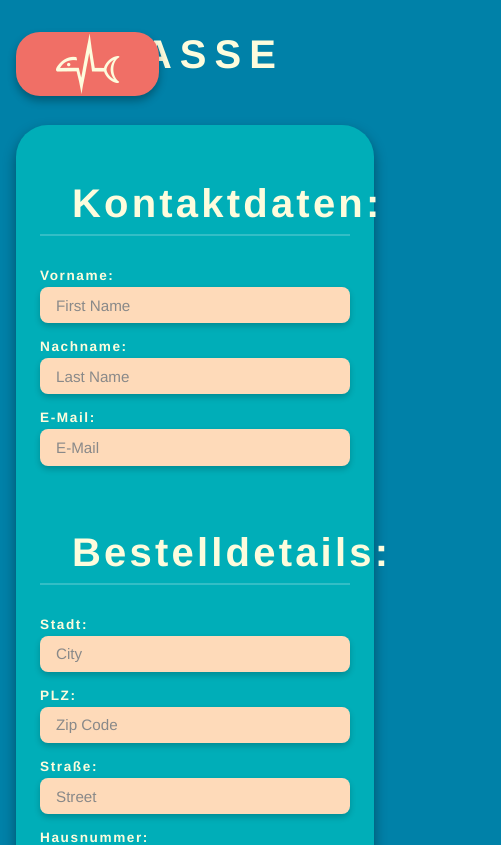
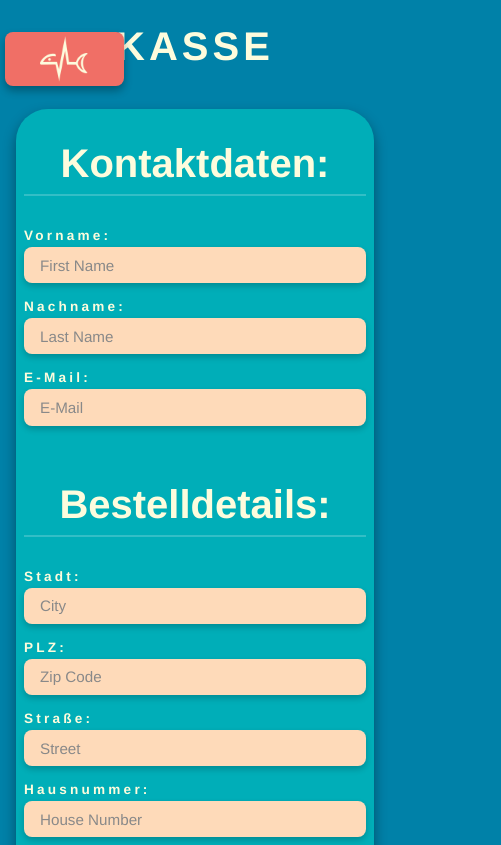
Before and after one commit to fes-wiesbaden/iot-aqualifeline, a React (Vite) app in the folder Frontend/: page /iot-aqualifeline/checkout in a window 390 px wide. Shown: the top 845 px of the page, 501 px wide, since content can reach past the window. Built offline with nearby package versions, Linux system fonts and the light colour scheme.

Commit message:
impressum, kasse, shop, logo angepasst

```diff
--- a/Frontend/src/Checkout.jsx
+++ b/Frontend/src/Checkout.jsx
@@ -115,7 +115,7 @@ function Checkout({ shoppingCart, setShoppingCart }) {
                 {shoppingCart.map((product, index) =>
                   itemTemplate(product, index),
                 )}
-                <h2 className="total">GESAMT: {totalCost} €</h2>
+                <h2 className="total">Gesamt: {totalCost} €</h2>
               </div>
               <Button
                 icon="pi pi-shopping-cart"
--- a/Frontend/src/Legal.jsx
+++ b/Frontend/src/Legal.jsx
@@ -20,7 +20,9 @@ function Legal() {
         <h3>E-Mail:</h3>
         <p>aqualifeline@fish.de</p>
         <h3>Tel.:</h3>
-        <p>0611 123123</p>
+        <p>+49 (611) 246-2116</p>
+        <h3>Hotline</h3>
+        <p>0800 2116 800</p>
         <h2>HINWEIS:</h2>
         <p>
           Dies ist ein nicht-kommerzielles Schulprojekt. Die Inhalte dienen
--- a/Frontend/src/css/Checkout.css
+++ b/Frontend/src/css/Checkout.css
@@ -77,8 +77,6 @@
   flex: 1;
   min-width: 20rem;
 }
-
-
 .total {
   margin-top: 1.5rem;
   font-size: 2rem !important;
@@ -102,3 +100,107 @@
     min-width: unset;
   }
 }
+
+@media (max-width: 480px) {
+#container {
+  background-color: var(--cerulean);
+  min-height: 100vh;
+}
+
+.checkoutContainer {
+  background-color: var(--cerulean);
+  min-height: 100vh;
+  padding: 2rem 6rem 4rem 6rem;
+  box-sizing: border-box;
+}
+
+.checkoutInnerContainer {
+  display: flex;
+  flex-direction: row;
+  justify-content: center;
+  gap: 3rem;
+  background-color: var(--tropical-teal);
+  border-radius: 2rem;
+  padding: 3rem;
+  box-shadow: 0rem 0.4rem 0.8rem rgb(0, 0, 0, 0.4);
+}
+
+.checkoutInnerContainer h1 {
+  font-size: 1.5rem;
+  letter-spacing: 0rem;
+  color: var(--light-yellow);
+  margin: 0 0 1rem 0;
+  padding-bottom: 0.5rem;
+  border-bottom: 2px solid rgba(255, 255, 255, 0.2);
+}
+
+.checkoutInnerContainer h2 {
+  font-size: 0.85rem;
+  letter-spacing: 0.2rem;
+  color: var(--light-yellow);
+  margin: 1rem 0 0.25rem 0;
+  font-weight: bold;
+}
+
+.shipping {
+  display: flex;
+  flex-direction: column;
+  flex: 1;
+}
+
+.credentials, .deliveryDetails {
+  display: flex;
+  flex-direction: column;
+  margin-bottom: 2rem;
+}
+
+.credentials input, .deliveryDetails input {
+  padding: 0.6rem 1rem;
+  border-radius: 0.5rem;
+  border: none;
+  background-color: var(--soft-apricot);
+  color: #333;
+  font-size: 0.95rem;
+  outline: none;
+  transition: 0.2s ease;
+  box-shadow: 0rem 0.2rem 0.4rem rgb(0, 0, 0, 0.2);
+}
+
+.credentials input:focus, .deliveryDetails input:focus {
+  background-color: var(--light-yellow);
+  box-shadow: 0rem 0.2rem 0.6rem rgb(0, 0, 0, 0.3);
+}
+
+.checkoutContainer input::placeholder {
+    color: rgb(137, 137, 137);
+}
+
+.summary h1{
+  margin-top: -2rem;
+  font-size: 2rem !important;
+  display: flex;
+  flex-direction: column;
+  flex: 1;
+  min-width: unset;
+  letter-spacing: 0rem;
+  padding: 0 2rem 0 0;
+}
+
+.total{
+  margin-top: 1.5rem;
+  font-size: 1.5rem !important;
+  letter-spacing: 0rem;
+  color: var(--light-yellow);
+  border-top: 2px solid rgba(255, 255, 255, 0.2);
+  }
+
+  .checkoutContainer {
+    padding: 1rem;
+  }
+
+  .checkoutInnerContainer {
+    flex-direction: column;
+    padding: 0.5rem;
+    gap: 1.5rem;
+  }
+}
--- a/Frontend/src/css/HomeButton.css
+++ b/Frontend/src/css/HomeButton.css
@@ -77,19 +77,80 @@ img {
 
 @media (max-width: 480px) {
 .homeWrapper {
+  position: fixed;
   top: 2rem;
-    left: 1rem;
-    margin: 0 1rem 1rem 0;
+  left: 0.3rem;
+  z-index: 800;
+  padding:0.2rem;
+  background-color: var(--vibrant-coral);
+  border-radius: 0.5rem;
+  box-shadow: 0rem 0.3rem 0.5rem rgb(0, 0, 0, 0.3);
+  overflow: hidden;
+  transition: 0.3s ease;
 }
 
 .home {
-    min-width: 5rem;
-    height: 4rem;
-    padding: 1rem;
-    font-size: 2rem;
+  display: flex;
+  min-width: 1rem;
+  height: 3rem;
+  justify-content: center;
+  align-items: center;
+  text-align: center;
+  gap: 0.5rem;
+  background-color: transparent;
+  border: none;
+  color: white;
+  padding: 0rem 0rem;
+  font-size: 1rem;
+  width: 100%;
+  cursor: pointer;
+  transition: 0.2s ease;
+}
+
+.home:hover {
+  background-color: var(--bright-coral);
+}
+
+.subButtons {
+  max-height: 0;
+  overflow: hidden;
+  transition: max-height 0.3s ease;
+}
+
+.homeWrapper.expanded .subButtons {
+  max-height: 10rem;
+}
+
+.subHomeButton {
+  display: flex;
+  align-items: center;
+  gap: 0rem;
+  width: 100%;
+  padding: 0.8rem;
+  justify-content: center;
+  text-align: center;
+  background-color: var(--tropical-teal);
+  border: none;
+  border-top: 1px solid rgba(255,255,255,0.2);
+  color: white;
+  font-size: 1rem;
+  cursor: pointer;
+  transition: 0.2s ease;
+}
+
+.subHomeButton:hover {
+  background-color: var(--cerulean);
+}
+
+.close {
+  background-color: var(--vibrant-coral);
+}
+
+.close:hover {
+  background-color: var(--bright-coral);
 }
 
 img {
-    max-width: 4rem;
+  max-width: 3rem;
 }
 }
--- a/Frontend/src/css/Legal.css
+++ b/Frontend/src/css/Legal.css
@@ -37,3 +37,39 @@
 
 .datenschutz {
 }
+
+
+@media (max-width: 480px) {
+
+  .impressum,
+  .agb,
+  .datenschutz {
+    color: var(--light-yellow);
+    margin: 0 1rem;
+  }
+
+  .impressum p,
+  .agb p,
+  .datenschutz p {
+    font-size: 1rem;
+    line-height: 1.5;
+  }
+
+  .impressum h1,
+  .agb h1,
+  .datenschutz h1 {
+    font-size: 2rem;
+    color: var(--vibrant-coral);
+    text-shadow: 0rem 0.3rem 0.5rem rgba(0, 0, 0, 0.5);
+}
+
+  .impressum h2,
+  .agb h2,
+  .datenschutz h2 {
+    font-size: 1.4rem;
+  }
+
+  .impressum h3 {
+    font-size: 1.2rem;
+  }
+}
--- a/Frontend/src/css/Login.css
+++ b/Frontend/src/css/Login.css
@@ -141,8 +141,17 @@
 
 @media (max-width: 480px) {
   .login {
-    padding: 1rem;
-    box-sizing: border-box;
+  display: flex;
+  flex-direction: column;
+  align-items: center;
+  position: relative;
+  justify-content: center;
+  width: 100%;
+  height: 60vh;
+  font-size: 3rem;
+  background-color: var(--tropical-teal);
+  padding: 1rem;
+  box-sizing: border-box;
   }
 
   .default-input {
--- a/Frontend/src/css/Shop.css
+++ b/Frontend/src/css/Shop.css
@@ -96,8 +96,8 @@
   display: flex;
   flex-direction: column;
   align-items: center;
-  padding: 2rem 0;
-  gap: 1.5rem;
+  padding: 1rem 0;
+  gap: 0.5rem;
 }
 
 .product-wrap {
@@ -106,16 +106,16 @@
   align-items: center;
   width: 80%;
   background-color: var(--light-yellow);
-  border-radius: 1rem;
-  padding: 0rem;
-  gap: 1rem;
+  border-radius: 3rem;
+  padding: 0;
+  gap: 0.5rem;
   box-shadow: 0rem 0.4rem 0.8rem rgb(0, 0, 0, 0.7);
 }
 
 .prod-img {
-  min-width: 16rem;
+  min-width: 13rem;
   height: 9rem;
-  object-fit: cover;
+  object-fit: fill;
   border-radius: 0.5rem;
   margin: 2rem 1rem 1rem 1rem;
   flex-shrink: 0;
--- a/Frontend/src/css/ShoppingCart.css
+++ b/Frontend/src/css/ShoppingCart.css
@@ -52,8 +52,7 @@
   font-size: 2rem;
   left: 0.5rem;
   padding: 1rem;
-}}
-
+}
 
 .shopping-cart {
   z-index: 750;
@@ -165,3 +164,4 @@
   font-weight: bold;
   text-align: center;
 }
+}
--- a/Frontend/src/css/SystemView.css
+++ b/Frontend/src/css/SystemView.css
@@ -221,3 +221,73 @@ h1 {
 .p-tooltip.p-tooltip-active {
   transform: translateY(0);
 }
+
+@media (max-width: 480px) {
+
+  h1 {
+    font-size: 2rem;
+    padding: 1.5rem 0.5rem;
+    letter-spacing: 0.25rem;
+  }
+
+  .chart-group {
+    width: 85vw;
+    min-height: 35vh;
+    padding: 1rem;
+    margin-bottom: 2rem;
+  }
+
+  .chart-extras {
+    width: 85vw;
+    flex-direction: column;
+    gap: 1rem;
+    margin-top: 1rem;
+  }
+
+  .calendar-wrapper {
+    margin: 0;
+    width: 100%;
+  }
+
+  .calendar-wrapper .p-calendar {
+    width: 100%;
+  }
+
+  .calendar-wrapper .p-calendar .p-inputtext {
+    min-width: unset;
+    width: 100%;
+  }
+
+  .refresh-chart-data {
+    margin: 0;
+    width: 2.8rem;
+    height: 2.8rem;
+    align-self: center;
+  }
+
+  .dialog-wrapper {
+    width: 85vw;
+    padding: 1.5rem;
+  }
+
+  #input-title {
+    font-size: 1.4rem;
+    letter-spacing: 0.15rem;
+  }
+
+  .btn {
+    font-size: 1rem;
+    padding: 0.5rem 0.8rem;
+  }
+
+  .add-chart {
+    width: 3rem;
+    height: 3rem;
+  }
+
+  .nosystems-warning {
+    margin: 4rem 1rem;
+    font-size: 1rem;
+    letter-spacing: 0.1rem;
+  }
+}
```
Lines whose indentation alone changed are shown as unchanged.
